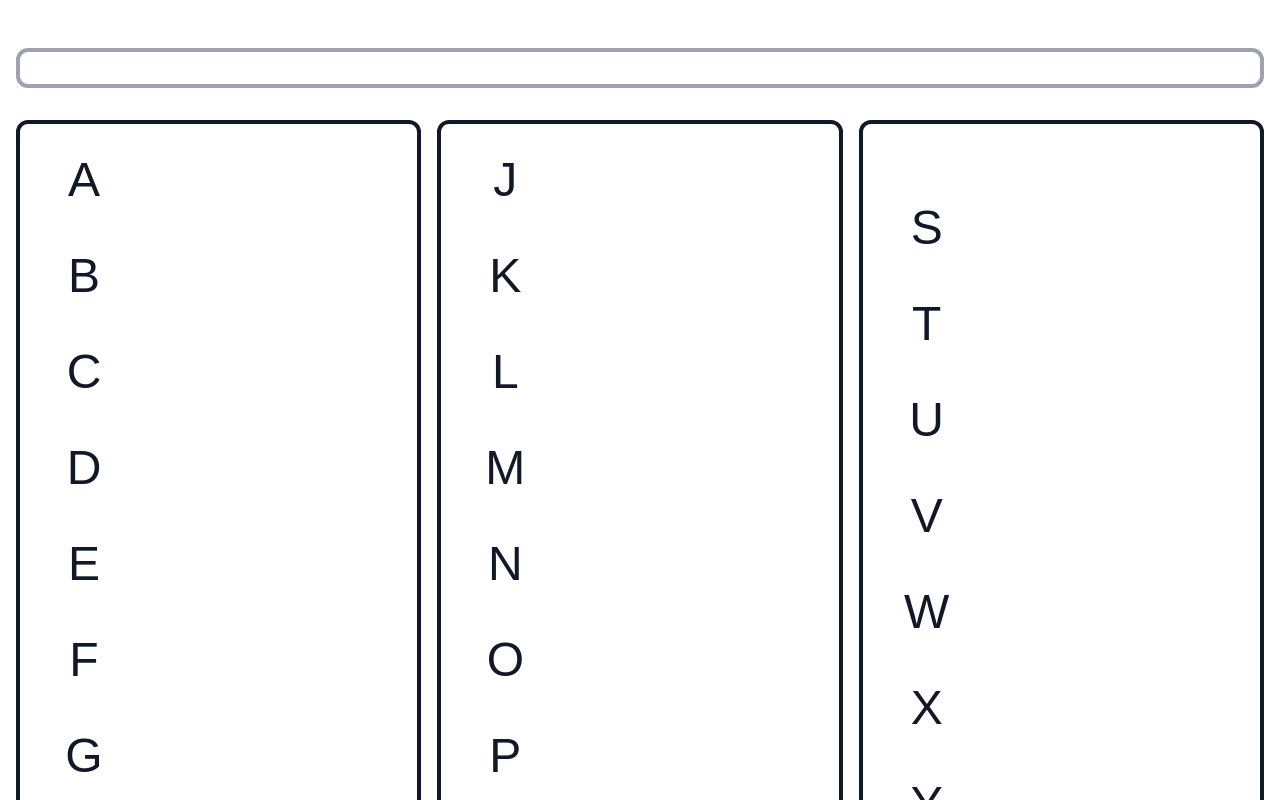
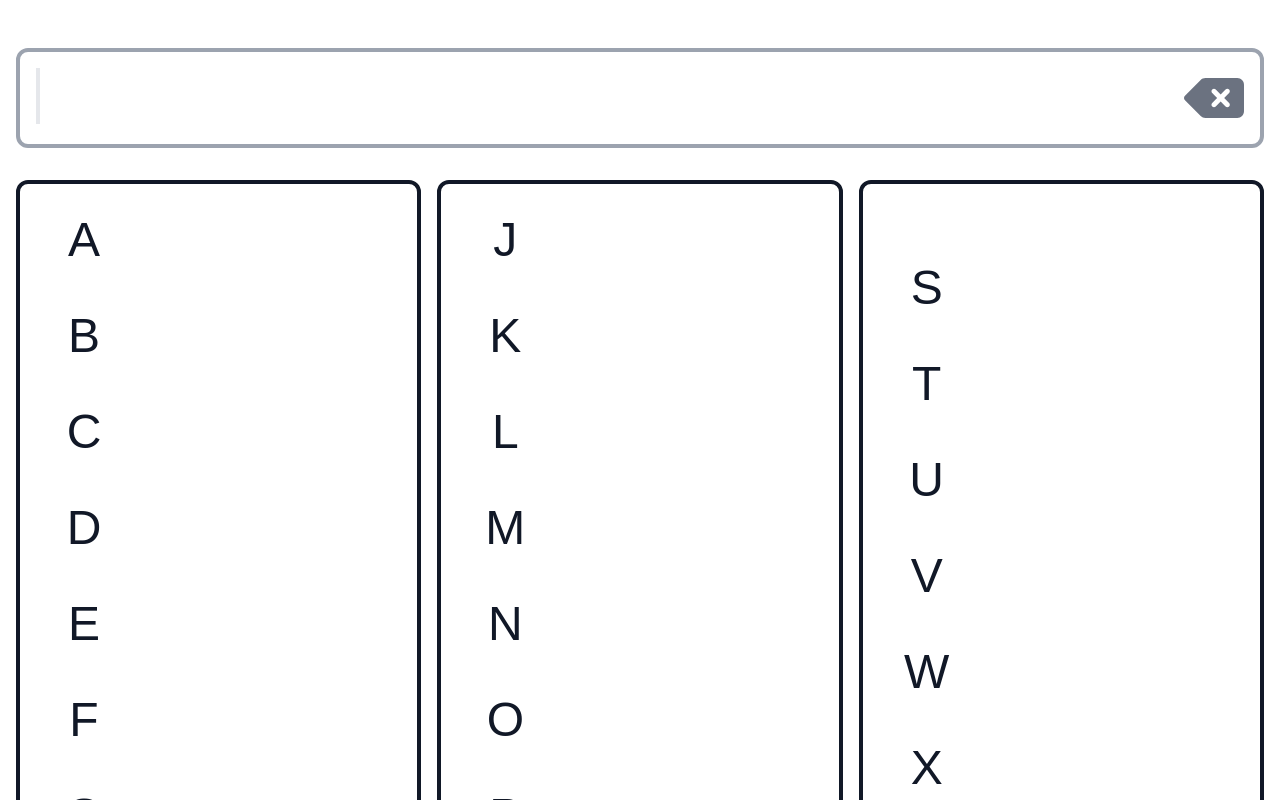
Before and after one commit to JonathanSaudhof/spell-it, a Next.js app: page / in a window 1280 px wide. Shown: the top 800 px of the page. Built offline with nearby package versions, Linux system fonts and the light colour scheme.

Commit message:
feat: add back button

```diff
--- a/src/app/page.tsx
+++ b/src/app/page.tsx
@@ -1,5 +1,6 @@
 "use client";
 import { PropsWithChildren, useMemo, useState } from "react";
+import { FaDeleteLeft } from "react-icons/fa6";
 import { GrPowerReset } from "react-icons/gr";
 import { MdSpaceBar } from "react-icons/md";
 
@@ -51,14 +52,23 @@ export default function Home() {
     setAlpha(ALPHABET);
   };
 
+  const deleteLast = () => {
+    setWord((prev) => prev.slice(0, -1));
+  };
+
   return (
     <main className="flex flex-col gap-8  min-h-svh py-12 p-4">
       <div className="flex gap-8 border-4 border-gray-400 px-4 py-4 rounded-xl">
-        <div className="border-r-4 content after:animate-pulse">
-          <span className="uppercase text-4xl md:text-5xl lg:text-6xl text-center ">
-            {word}
-          </span>
+        <div className="flex grow">
+          <div className="border-r-4 content after:animate-pulse h-14">
+            <span className="uppercase text-4xl md:text-5xl lg:text-6xl text-center ">
+              {word}
+            </span>
+          </div>
         </div>
+        <button className="flex self-end" onClick={deleteLast}>
+          <FaDeleteLeft className="ttext-4xl md:text-5xl lg:text-6xl text-gray-500" />
+        </button>
       </div>
       <div className="flex justify-evenly gap-4 flex-1">
         {buttonSlice.map((slice) => {
```
